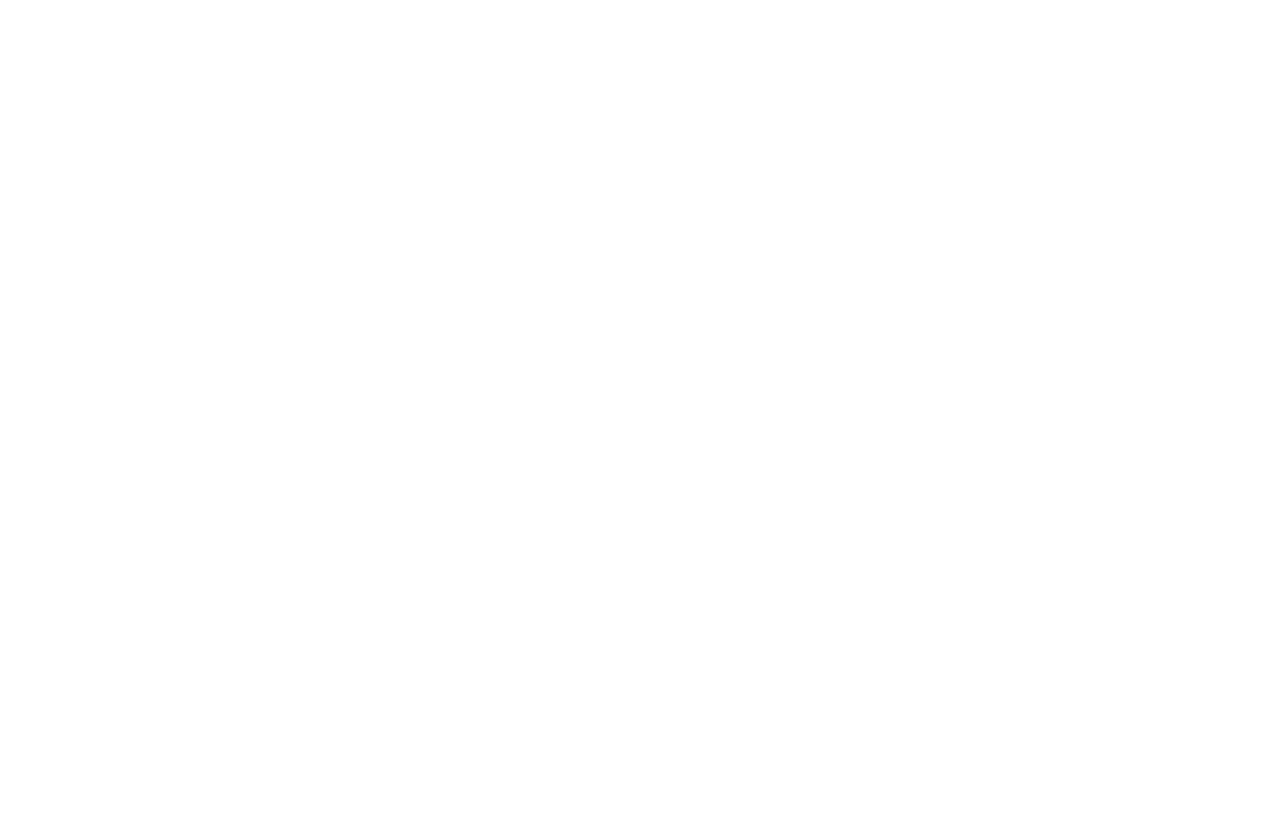
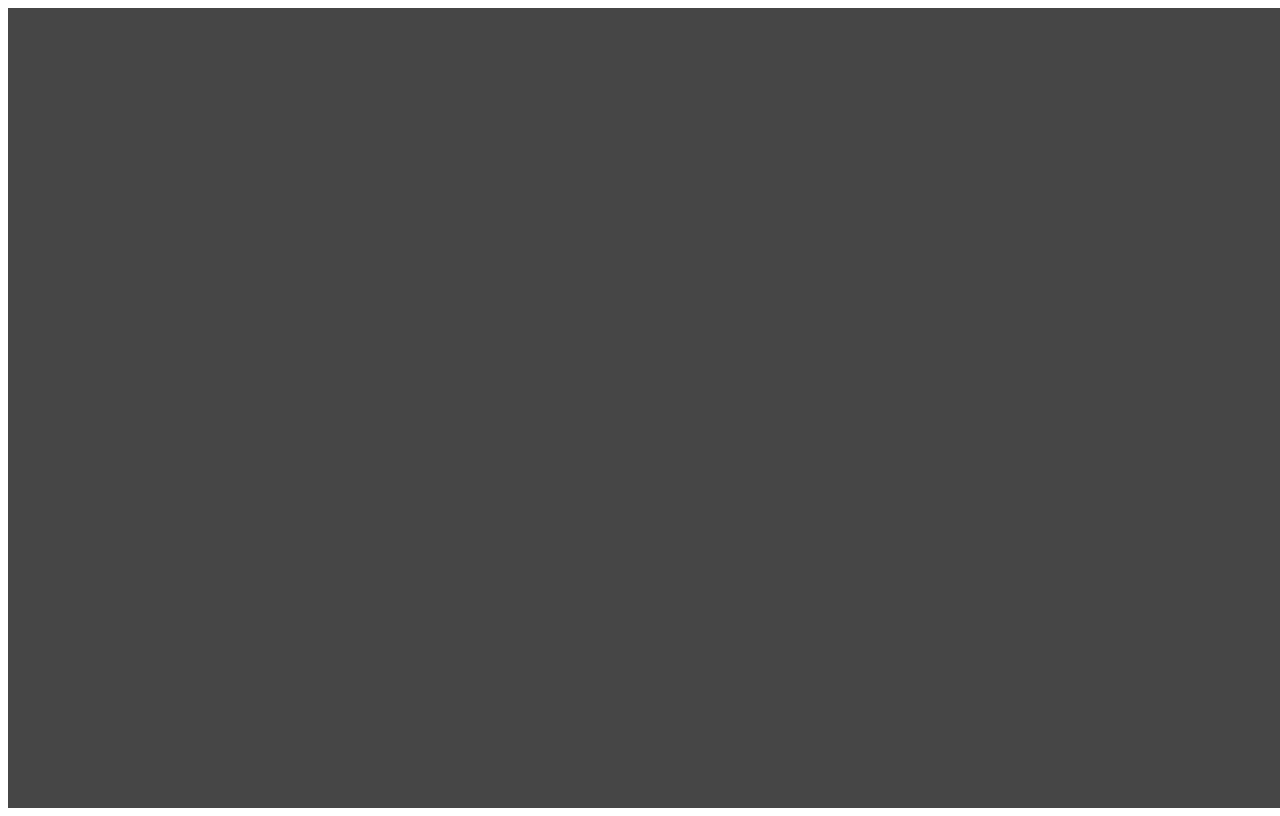
Before and after one commit to AnWildDuck/Snake-js, a plain HTML site: page index.html in a window 1280 px wide. Drawn offline with Linux system fonts and the light colour scheme.

Commit message:
Kinda working, not quite

```diff
--- a/index.html
+++ b/index.html
@@ -5,18 +5,28 @@
 
     <script>
 
+        scale = 10
+
         class Snake {
             constructor() {
-            this.pos = [0,0];
-            this.length = 0;
+                this.pos = [0, 0];
+                this.length = 1;
                 this.positions = [];
             }
 
-        update(key) {
+            update(key, scale) {
                 this.move(key)
+                this.show(scale)
             }
 
-        show() {
+            show(scale) {
+
+                for (let part = 0; part < this.length; part++) {
+                    let pos = this.positions[this.positions.length - part - 1]
+                    let c = (part + 1) / this.length * 150
+                    ctx.fillStyle = `rgb(${c}, 255, ${c})`;
+                    ctx.fillRect(scale * pos[0], scale * pos[1], scale, scale)
+                }
 
             }
 
@@ -30,7 +40,7 @@
                 } else {
                     this.pos[0] += 1;
                 }
-
+                this.positions.push(this.pos)
             }
         }
 
@@ -45,7 +55,8 @@
                 }
             }
 
-        t = get_frame_change()
+            t = get_frame_change();
+            time_since_last += t;
             if (time_since_last >= time_between_frames) {
                 runGame();
                 time_since_last = 0;
@@ -60,12 +71,20 @@
             return t
         }
 
+        function runGame(key) {
+            ctx.fillStyle = 'rgb(70, 70, 70)'
+            ctx.fillRect(0, 0, ctx.canvas.width, ctx.canvas.height)
+
+            snake.update(key, scale)
+        }
+
         function init() {
             let canvas = document.getElementById('tutorial');
             ctx = canvas.getContext('2d');
             ctx.canvas.width = window.innerWidth;
             ctx.canvas.height = window.innerHeight;
 
+            snake = new Snake()
             loop();
 
         }
@@ -76,10 +95,10 @@
             width = get_dt() * 10000;
             ctx.rect(20, 100, width, 20);
             ctx.closePath()
-        ctx.strokeStyle='#0000ff'
+            ctx.strokeStyle = '#0000ff'
             ctx.lineWidth = 10
             ctx.stroke();
-        ctx.fillStyle='#00ff00'
+            ctx.fillStyle = '#00ff00'
             ctx.fill()
 
         }
```
Lines whose indentation alone changed are shown as unchanged.
